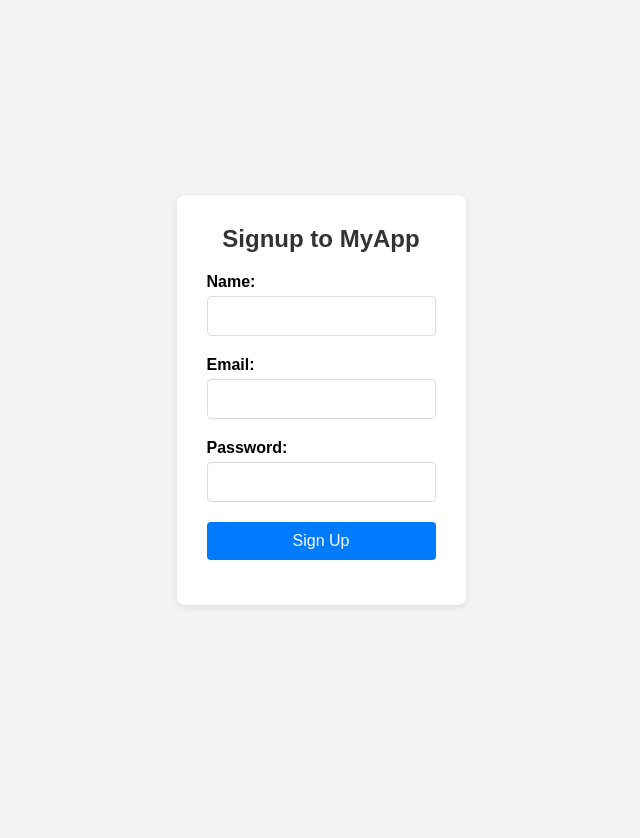
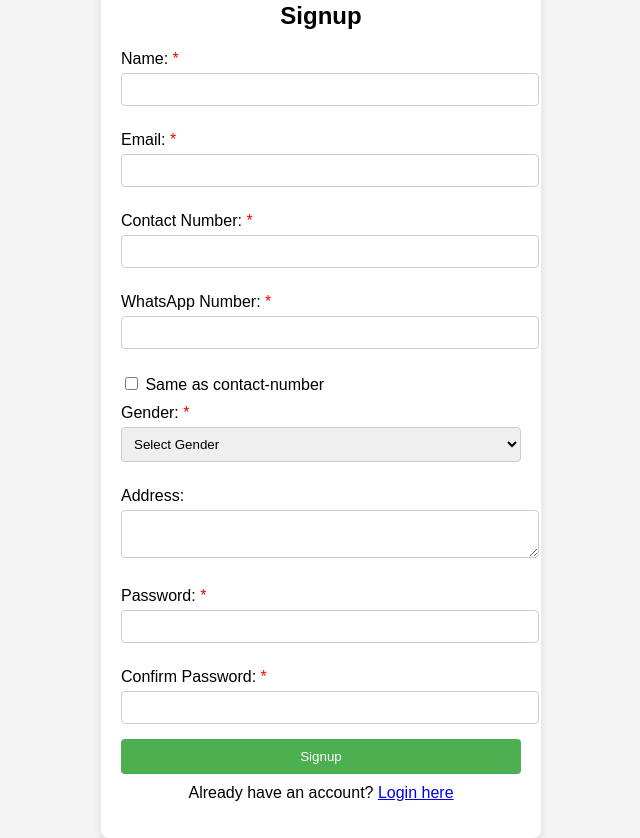
Before and after one commit to Raj000007/node-app, a website: page public/signup.html in a window 1280 px wide. Shown: the whole page, without its empty margins (319-959 px from the left). Before the commit the page ends 800 px from the top, so only its background shows below. Drawn offline with Linux system fonts and the light colour scheme.

Commit message:
upadted the app

```diff
--- a/public/script.js
+++ b/public/script.js
@@ -1,40 +1,44 @@
-document.getElementById("signup-form").addEventListener("submit", async function(event) {
-    event.preventDefault();  // Prevent default form submission
+document.getElementById("signup-form").addEventListener("submit", function (event) {
+    event.preventDefault(); // Prevent form submission
 
-    const name = document.getElementById("name").value;
-    const email = document.getElementById("email").value;
-    const password = document.getElementById("password").value;
+    // Collect form data
+    const formData = {
+        name: document.getElementById("name").value,
+        email: document.getElementById("email").value,
+        contactNumber: document.getElementById("contact-number").value,
+        whatsappNumber: document.getElementById("whatsapp-number").value,
+        sameAsContact: document.getElementById("same-as-contact").checked,
+        gender: document.getElementById("gender").value,
+        address: document.getElementById("address").value,
+        password: document.getElementById("password").value,
+        confirmPassword: document.getElementById("confirm-password").value,
+    };
 
-    const messageElement = document.getElementById("message");
-
-    // Form Validation (check if fields are not empty)
-    if (!name || !email || !password) {
-        messageElement.textContent = "All fields are required.";
+    // Basic validation for password match
+    if (formData.password !== formData.confirmPassword) {
+        alert("Passwords do not match!");
         return;
     }
 
-    const userData = { name, email, password };
-
-    try {
-        const response = await fetch("http://4.200.33.84:3000/signup", {
-            method: "POST",
-            headers: {
-                "Content-Type": "application/json",
-            },
-            body: JSON.stringify(userData),
+    // Send data to backend (your Node.js server)
+    fetch("http://4.200.33.84:3000/signup", {
+        method: "POST",
+        headers: {
+            "Content-Type": "application/json",
+        },
+        body: JSON.stringify(formData),
+    })
+        .then((response) => response.json())
+        .then((data) => {
+            if (data.message === "User registered successfully") {
+                // Redirect to the login page upon successful registration
+                window.location.href = "login.html";
+            } else {
+                alert("Error: " + data.message);
+            }
+        })
+        .catch((error) => {
+            console.error("Error:", error);
+            alert("Error during registration.");
         });
-
-        const data = await response.json();
-
-        if (response.ok) {
-            messageElement.style.color = "green";
-            messageElement.textContent = data.message;
-        } else {
-            messageElement.style.color = "red";
-            messageElement.textContent = data.message;
-        }
-    } catch (error) {
-        messageElement.style.color = "red";
-        messageElement.textContent = "Error: " + error.message;
-    }
 });
--- a/public/signup.html
+++ b/public/signup.html
@@ -3,31 +3,62 @@
 <head>
     <meta charset="UTF-8">
     <meta name="viewport" content="width=device-width, initial-scale=1.0">
-    <title>Signup - MyApp</title>
-    <link rel="stylesheet" href="styles.css"> <!-- Link to external CSS -->
+    <title>Signup Page</title>
+    <link rel="stylesheet" href="styles.css">
 </head>
 <body>
-    <div class="container">
-        <div class="form-container">
-            <h2>Signup to MyApp</h2>
-            <form id="signup-form">
-                <div class="input-group">
-                    <label for="name">Name:</label>
-                    <input type="text" id="name" name="name" required>
-                </div>
-                <div class="input-group">
-                    <label for="email">Email:</label>
-                    <input type="email" id="email" name="email" required>
-                </div>
-                <div class="input-group">
-                    <label for="password">Password:</label>
-                    <input type="password" id="password" name="password" required>
-                </div>
-                <button type="submit">Sign Up</button>
-                <p id="message"></p>
-            </form>
-        </div>
+    <div class="signup-container">
+        <h2>Signup</h2>
+        <form id="signup-form">
+            <!-- Name Field -->
+            <label for="name">Name: <span class="required">*</span></label>
+            <input type="text" id="name" name="name" required>
+
+            <!-- Email Field -->
+            <label for="email">Email: <span class="required">*</span></label>
+            <input type="email" id="email" name="email" required>
+
+            <!-- Contact Number Field -->
+            <label for="contact-number">Contact Number: <span class="required">*</span></label>
+            <input type="text" id="contact-number" name="contact-number" required>
+
+            <!-- WhatsApp Number Field -->
+            <label for="whatsapp-number">WhatsApp Number: <span class="required">*</span></label>
+            <input type="text" id="whatsapp-number" name="whatsapp-number" required>
+
+            <!-- Checkbox for WhatsApp Same as Contact Number -->
+            <label for="same-as-contact">
+                <input type="checkbox" id="same-as-contact" name="same-as-contact"> Same as contact-number
+            </label>
+
+            <!-- Gender Dropdown -->
+            <label for="gender">Gender: <span class="required">*</span></label>
+            <select id="gender" name="gender" required>
+                <option value="">Select Gender</option>
+                <option value="male">Male</option>
+                <option value="female">Female</option>
+                <option value="not-sure">Not Sure</option>
+            </select>
+
+            <!-- Address Field -->
+            <label for="address">Address:</label>
+            <textarea id="address" name="address"></textarea>
+
+            <!-- Password Field -->
+            <label for="password">Password: <span class="required">*</span></label>
+            <input type="password" id="password" name="password" required>
+
+            <!-- Confirm Password Field -->
+            <label for="confirm-password">Confirm Password: <span class="required">*</span></label>
+            <input type="password" id="confirm-password" name="confirm-password" required>
+
+            <!-- Submit Button -->
+            <button type="submit">Signup</button>
+        </form>
+
+        <p>Already have an account? <a href="login.html">Login here</a></p>
     </div>
-    <script src="script.js"></script> <!-- Link to JS for handling form submission -->
+
+    <script src="script.js"></script>
 </body>
 </html>
--- a/public/styles.css
+++ b/public/styles.css
@@ -1,76 +1,67 @@
-/* Basic Reset */
-* {
+body {
+    font-family: Arial, sans-serif;
+    background-color: #f4f4f4;
     margin: 0;
     padding: 0;
-    box-sizing: border-box;
-}
-
-body {
-    font-family: Arial, sans-serif;
-    background-color: #f3f4f6;
     display: flex;
     justify-content: center;
     align-items: center;
     height: 100vh;
 }
 
-.container {
-    display: flex;
-    justify-content: center;
-    align-items: center;
-    flex-direction: column;
-}
-
-.form-container {
-    background-color: #fff;
+.signup-container {
+    background-color: white;
+    padding: 20px;
     border-radius: 8px;
-    box-shadow: 0 2px 8px rgba(0, 0, 0, 0.1);
-    padding: 30px;
+    box-shadow: 0 4px 8px rgba(0, 0, 0, 0.1);
     width: 100%;
     max-width: 400px;
 }
 
 h2 {
     text-align: center;
-    color: #333;
-    margin-bottom: 20px;
 }
 
-.input-group {
-    margin-bottom: 20px;
+label {
+    display: block;
+    margin: 10px 0 5px;
 }
 
-.input-group label {
-    display: block;
-    font-weight: bold;
-    margin-bottom: 5px;
+input[type="text"],
+input[type="email"],
+input[type="password"],
+textarea,
+select {
+    width: 100%;
+    padding: 8px;
+    margin-bottom: 15px;
+    border: 1px solid #ccc;
+    border-radius: 4px;
 }
 
-.input-group input {
-    width: 100%;
-    padding: 10px;
-    border: 1px solid #ddd;
-    border-radius: 4px;
-    font-size: 16px;
+textarea {
+    resize: vertical;
 }
 
 button {
     width: 100%;
     padding: 10px;
-    background-color: #007BFF;
+    background-color: #4CAF50;
     color: white;
     border: none;
     border-radius: 4px;
-    font-size: 16px;
     cursor: pointer;
 }
 
 button:hover {
-    background-color: #0056b3;
+    background-color: #45a049;
 }
 
-#message {
-    margin-top: 15px;
-    text-align: center;
+.required {
     color: red;
 }
+
+p {
+    text-align: center;
+    margin-top: 10px;
+}
```
